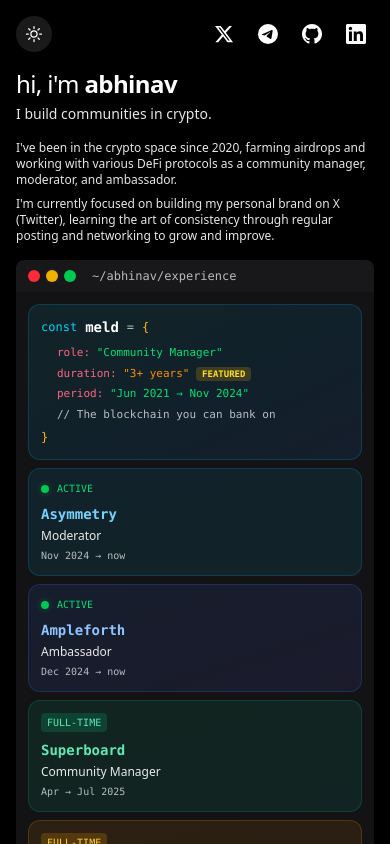
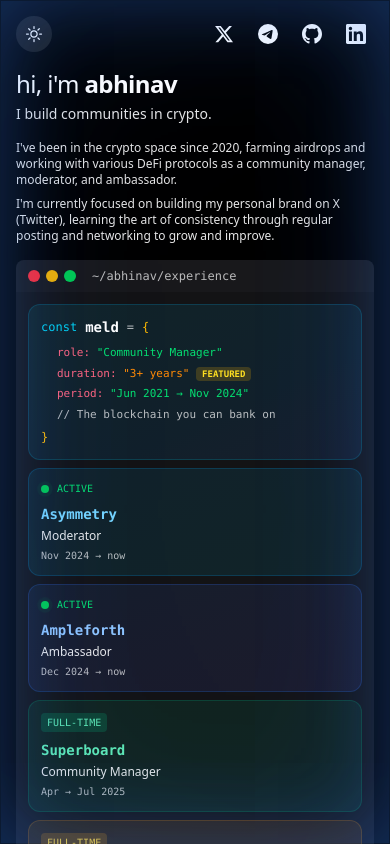
Before and after one commit to unknownking07/personal-website, a Next.js app: page / in a window 390 px wide. Built offline with nearby package versions, Linux system fonts and the light colour scheme; no server answers; a web font is replaced by a local one.

Commit message:
fix: Add blue glow border effect to mobile light mode
- Added theme-aware blue glow border visible on all screens
- Light mode has slightly stronger glow for better visibility
- Matches desktop aesthetic on mobile now

```diff
--- a/src/app/page.tsx
+++ b/src/app/page.tsx
@@ -32,6 +32,16 @@
       className="relative min-h-screen w-full transition-colors duration-300 overflow-y-auto"
       style={{ backgroundColor: theme === 'dark' ? '#000000' : '#ffffff' }}
     >
+      {/* Blue glow border effect - visible on all screens */}
+      <div
+        className="fixed inset-0 pointer-events-none z-50"
+        style={{
+          boxShadow: theme === 'dark'
+            ? 'inset 0 0 80px rgba(59, 130, 246, 0.3), inset 0 0 160px rgba(59, 130, 246, 0.15), inset 0 0 240px rgba(59, 130, 246, 0.05)'
+            : 'inset 0 0 100px rgba(59, 130, 246, 0.25), inset 0 0 200px rgba(59, 130, 246, 0.1), inset 0 0 300px rgba(59, 130, 246, 0.05)',
+          border: theme === 'dark' ? '1px solid rgba(59, 130, 246, 0.2)' : '1px solid rgba(59, 130, 246, 0.15)'
+        }}
+      />
       <Overlay />
       {/* Canvas container - positioned on right side */}
       <div className="hidden md:block absolute right-0 top-0 h-screen w-full md:w-[50%]" style={{ touchAction: 'none' }}>
```
